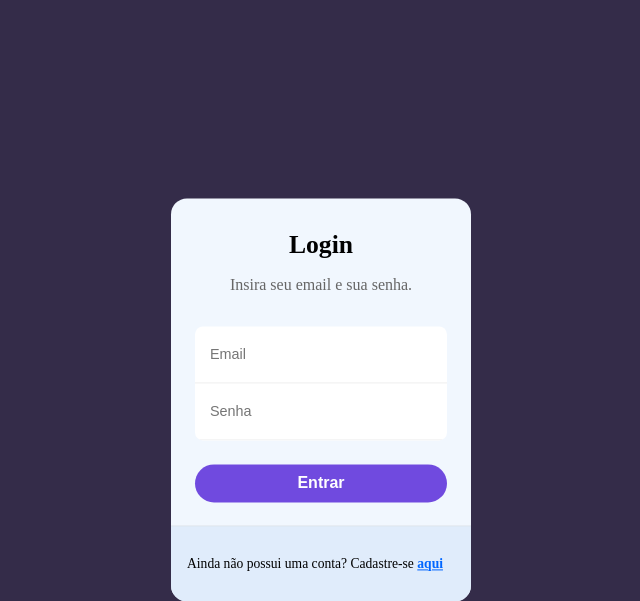
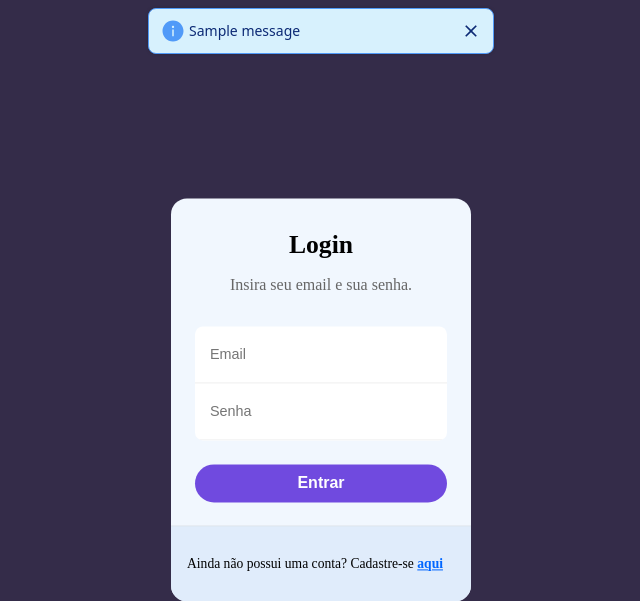
Before and after one commit to Henrique-Givisiez/gerenciador-tarefas, a Flask app: page /login in a window 1280 px wide. Shown: the top 601 px of the page, without its empty margins (319-959 px from the left). Run offline with Flask 3, Linux system fonts and the light colour scheme; one stand-in notice (Sample message) is shown.

Commit message:
problema do login corrigio - finalizar no front e ajeitar no back

```diff
--- a/run.py
+++ b/run.py
@@ -36,6 +36,7 @@
     if request.method == "POST":
         success, msg = database.accounts.create(username = request.form.get("username"), email = request.form.get("email"), password = request.form.get("password"))
         if success:
+            flash(msg)
             return redirect(url_for("login"))
 
     return render_template("signup.html", msg=msg)
--- a/static/JavaScript/adiciona_tarefa.js
+++ b/static/JavaScript/adiciona_tarefa.js
@@ -18,6 +18,6 @@
 function funcAdicionaTarefas(dado) {
     var div_pendentes_content = document.getElementById("pendentes-content");
     if (div_pendentes_content){
-        tarefasUI(dado.categoria, dado.descricao, dado.data, dado.ID);
+        tarefasUI(dado.categoria, dado.descricao, dado.data, dado.status, dado.ID);
     }
 }
--- a/static/css/login_style.css
+++ b/static/css/login_style.css
@@ -1,5 +1,13 @@
 body {
     background-color: #342C49;
+}
+
+.container {
+  display: flex;
+  flex-direction: column;
+  flex-wrap: nowrap;
+  justify-content: center;
+  align-items: center;
 }
 .form-box {
     max-width: 300px;
@@ -89,3 +97,42 @@
   .form button:hover {
     background-color: rgba(86, 49, 189, 0.88);
   }
+
+  .info {
+  font-family: system-ui, -apple-system, BlinkMacSystemFont, 'Segoe UI', Roboto, Oxygen, Ubuntu, Cantarell, 'Open Sans', 'Helvetica Neue', sans-serif;
+  width: 320px;
+  padding: 12px;
+  display: flex;
+  background: #D7F1FD;
+  border-radius: 8px;
+  border: 1px solid #509AF8;
+  box-shadow: 0px 0px 5px -3px #111;
+}
+
+.info__icon {
+  width: 20px;
+  height: 20px;
+  transform: translateY(-2px);
+  margin-right: 8px;
+}
+
+.info__icon path {
+  fill: #509AF8;
+}
+
+.info__title {
+  font-weight: 500;
+  font-size: 14px;
+  color: #0C2A75;
+}
+
+.info__close {
+  width: 20px;
+  height: 20px;
+  cursor: pointer;
+  margin-left: auto;
+}
+
+.info__close path {
+  fill: #0C2A75;
+}
--- a/templates/login.html
+++ b/templates/login.html
@@ -7,8 +7,9 @@
     <link rel="stylesheet" type="text/css" href="../static/css/login_style.css">
 </head>
 <body>
-    <div class="form-box">
-        <form class="form" action="/login" method="POST">
+    <div class="container">
+     <div class="form-box">
+        <form class="form" method="POST">
             <span class="title">Login</span>
             <span class="subtitle">Insira seu email e sua senha.</span>
             <div class="form-container">
@@ -18,9 +19,22 @@
             <button type="submit" value="submit">Entrar</button>
         </form>
         <div class="form-section">
-          <p>Ainda não possui uma conta? Cadastre-se <a href="/register">aqui</a> </p>
+          <p>Ainda não possui uma conta? Cadastre-se <a href="/signup">aqui</a> </p>
         </div>
-        </div>
-
+    </div>
+    {% with messages = get_flashed_messages() %}
+        {% if messages %}
+                {% for message in messages %}
+                <div class="info">
+                    <div class="info__icon">
+                      <svg fill="none" height="24" viewBox="0 0 24 24" width="24" xmlns="http://www.w3.org/2000/svg"><path d="m12 1.5c-5.79844 0-10.5 4.70156-10.5 10.5 0 5.7984 4.70156 10.5 10.5 10.5 5.7984 0 10.5-4.7016 10.5-10.5 0-5.79844-4.7016-10.5-10.5-10.5zm.75 15.5625c0 .1031-.0844.1875-.1875.1875h-1.125c-.1031 0-.1875-.0844-.1875-.1875v-6.375c0-.1031.0844-.1875.1875-.1875h1.125c.1031 0 .1875.0844.1875.1875zm-.75-8.0625c-.2944-.00601-.5747-.12718-.7808-.3375-.206-.21032-.3215-.49305-.3215-.7875s.1155-.57718.3215-.7875c.2061-.21032.4864-.33149.7808-.3375.2944.00601.5747.12718.7808.3375.206.21032.3215.49305.3215.7875s-.1155.57718-.3215.7875c-.2061.21032-.4864.33149-.7808.3375z" fill="#393a37"></path></svg>
+                    </div>
+                    <div class="info__title">{{ message }}</div>
+                    <div class="info__close"><svg xmlns="http://www.w3.org/2000/svg" width="20" viewBox="0 0 20 20" height="20"><path fill="#393a37" d="m15.8333 5.34166-1.175-1.175-4.6583 4.65834-4.65833-4.65834-1.175 1.175 4.65833 4.65834-4.65833 4.6583 1.175 1.175 4.65833-4.6583 4.6583 4.6583 1.175-1.175-4.6583-4.6583z"></path></svg></div>
+                </div>
+                {% endfor %}
+        {% endif %}
+    {% endwith %}
+    </div>
 </body>
 </html>
```
Also changed, not shown: static/JavaScript/editar_tarefa.js (+4 -3 lines), static/JavaScript/exibe_tarefas.js (+3 -5 lines), static/css/register_style.css (+39 -0 lines), templates/index.html (added, +22 -0 lines), templates/signup.html (+11 -19 lines), tasks.py (added).
